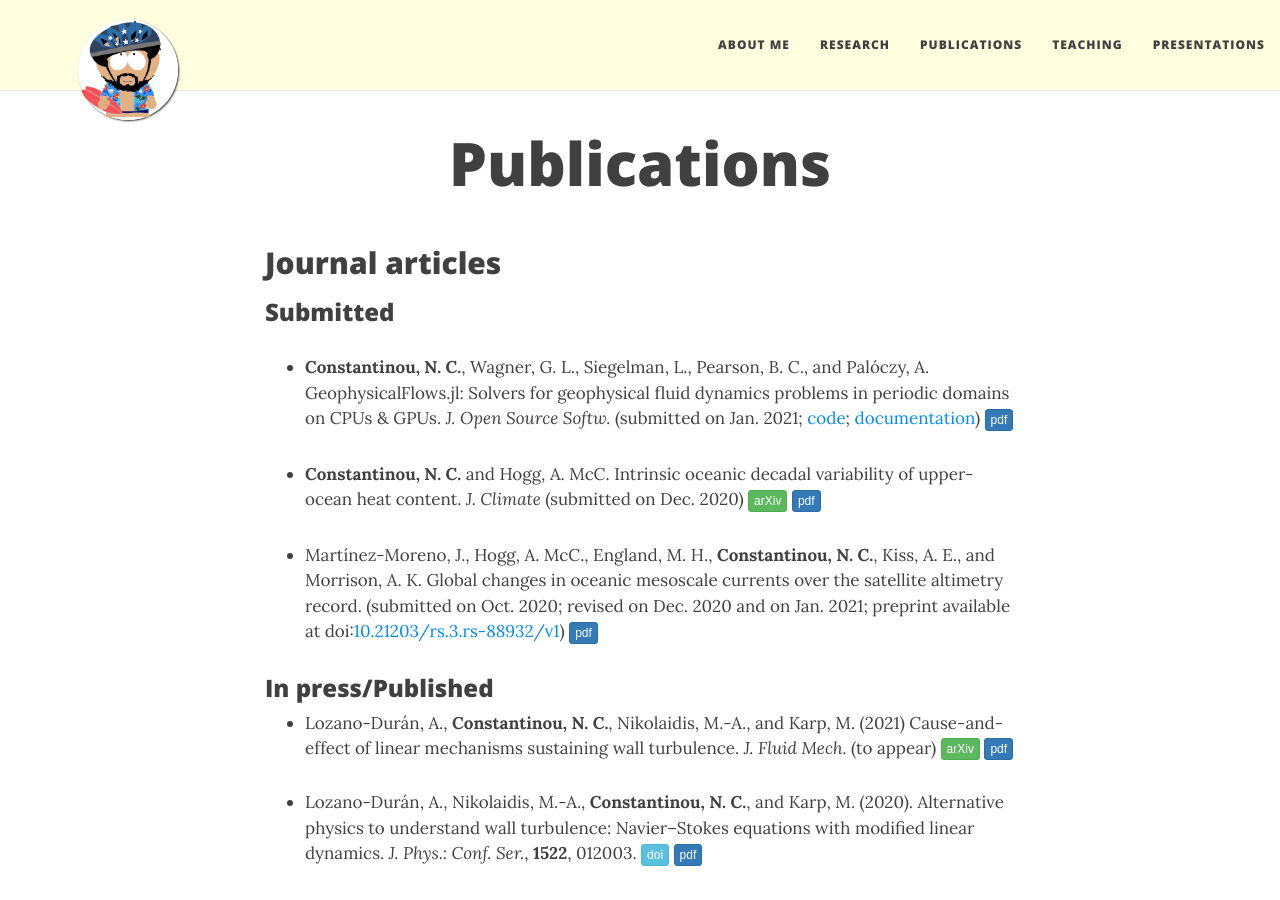
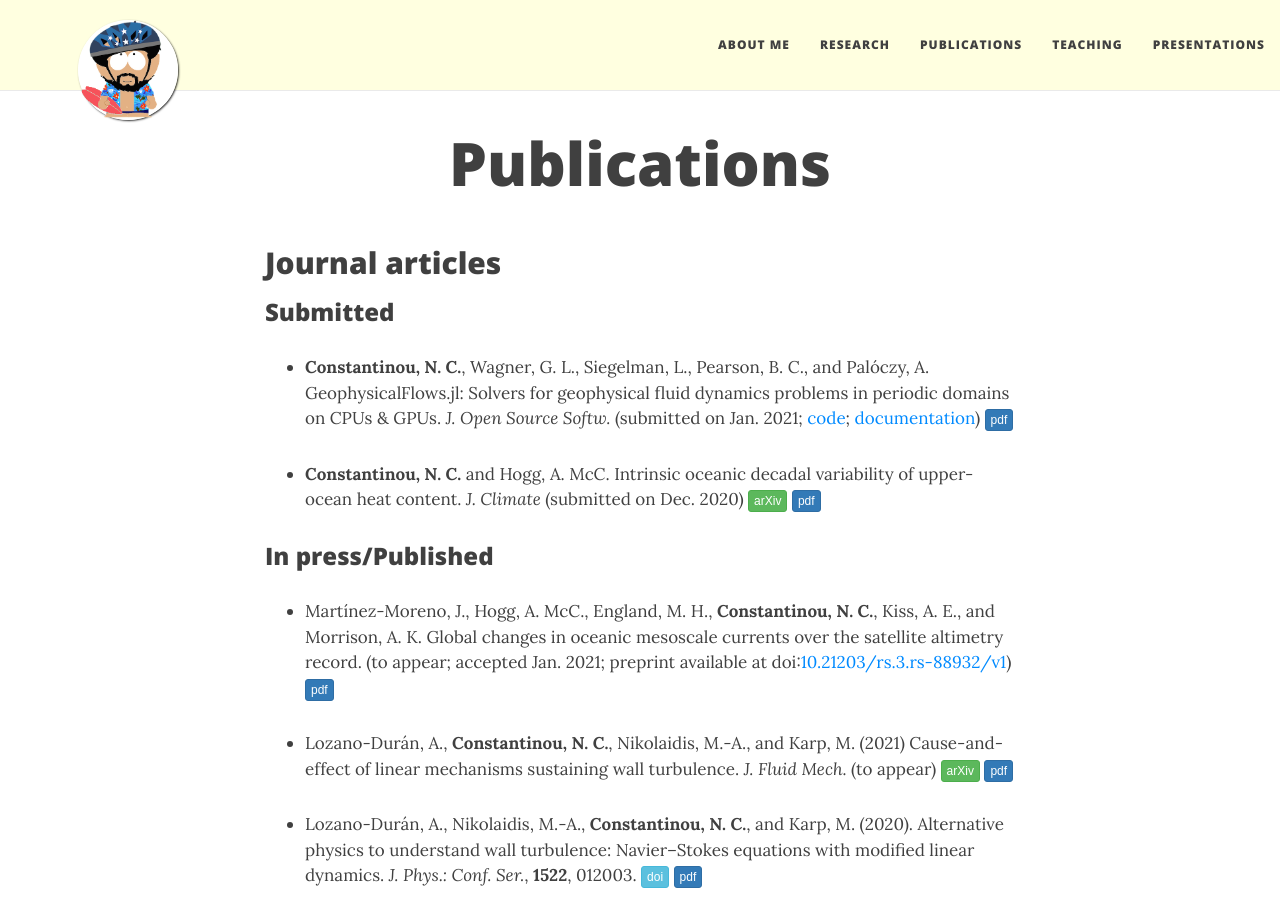
Before and after one commit to navidcy/navidcy.github.io, a Jekyll site: the page built from publications.md, in a window 1280 px wide and 900 px high. Built offline with Jekyll 4.4.1, drawn with Linux system fonts in a browser that asks for light colours; nearby versions of some CDN libraries; comment, search, counter and statistics services are not loaded.

Commit message:
NCC paper accepted

```diff
--- a/publications.md
+++ b/publications.md
@@ -22,10 +22,10 @@
 - **Constantinou, N. C.** and  Hogg, A. McC. Intrinsic oceanic decadal variability of upper-ocean heat content. _J. Climate_ (submitted on Dec. 2020) [<span class="btn btn-success btn-xs{{end}}" style="font-family:sans-serif;">arXiv</span>][arXiv:2012.08025]{:target="_blank"} [<span class="btn btn-primary btn-xs{{end}}" style="font-family:sans-serif;">pdf</span>][intrinsic-ocean-var]
 
 
-- Martínez-Moreno, J., Hogg, A. McC., England, M. H., **Constantinou, N. C.**, Kiss, A. E., and Morrison, A. K. Global changes in oceanic mesoscale currents over the satellite altimetry record. (submitted on Oct. 2020; revised on Dec. 2020 and on Jan. 2021; preprint available at doi:<a href="https://doi.org/10.21203/rs.3.rs-88932/v1" target="_blank">10.21203/rs.3.rs-88932/v1</a>) [<span class="btn btn-primary btn-xs{{end}}" style="font-family:sans-serif;">pdf</span>][global-eke-trends]
+### In press/Published
 
+- Martínez-Moreno, J., Hogg, A. McC., England, M. H., **Constantinou, N. C.**, Kiss, A. E., and Morrison, A. K. Global changes in oceanic mesoscale currents over the satellite altimetry record. (to appear; accepted Jan. 2021; preprint available at doi:<a href="https://doi.org/10.21203/rs.3.rs-88932/v1" target="_blank">10.21203/rs.3.rs-88932/v1</a>) [<span class="btn btn-primary btn-xs{{end}}" style="font-family:sans-serif;">pdf</span>][global-eke-trends]
 
-### In press/Published
 
 - Lozano-Durán, A., **Constantinou, N. C.**, Nikolaidis, M.-A., and Karp, M. (2021) Cause-and-effect of linear mechanisms sustaining wall turbulence. _J. Fluid Mech._ (to appear) [<span class="btn btn-success btn-xs{{end}}" style="font-family:sans-serif;">arXiv</span>][arXiv:2005.05303]{:target="_blank"} [<span class="btn btn-primary btn-xs{{end}}" style="font-family:sans-serif;">pdf</span>][cause-effect-linearmechanism]
 
```
